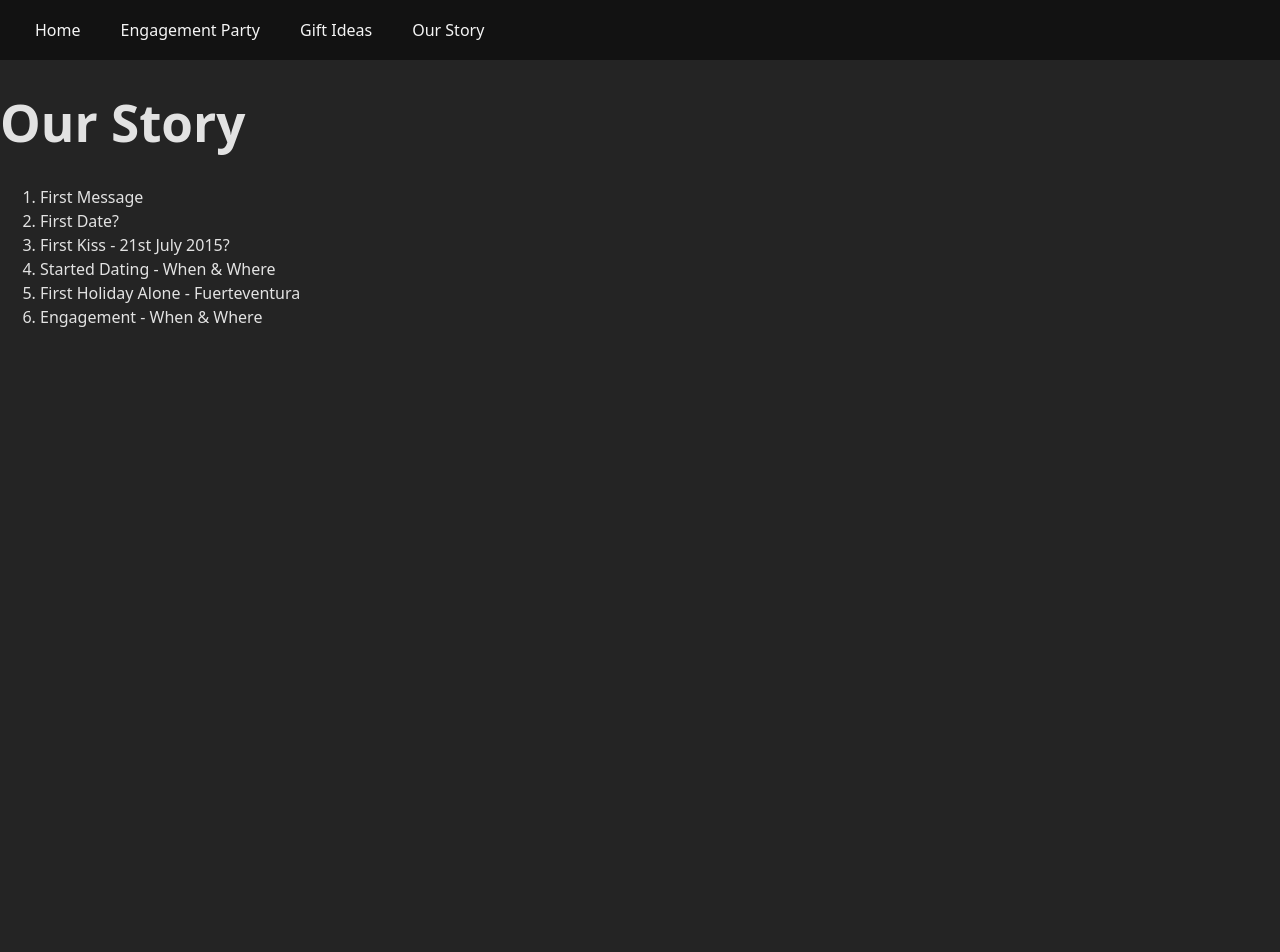
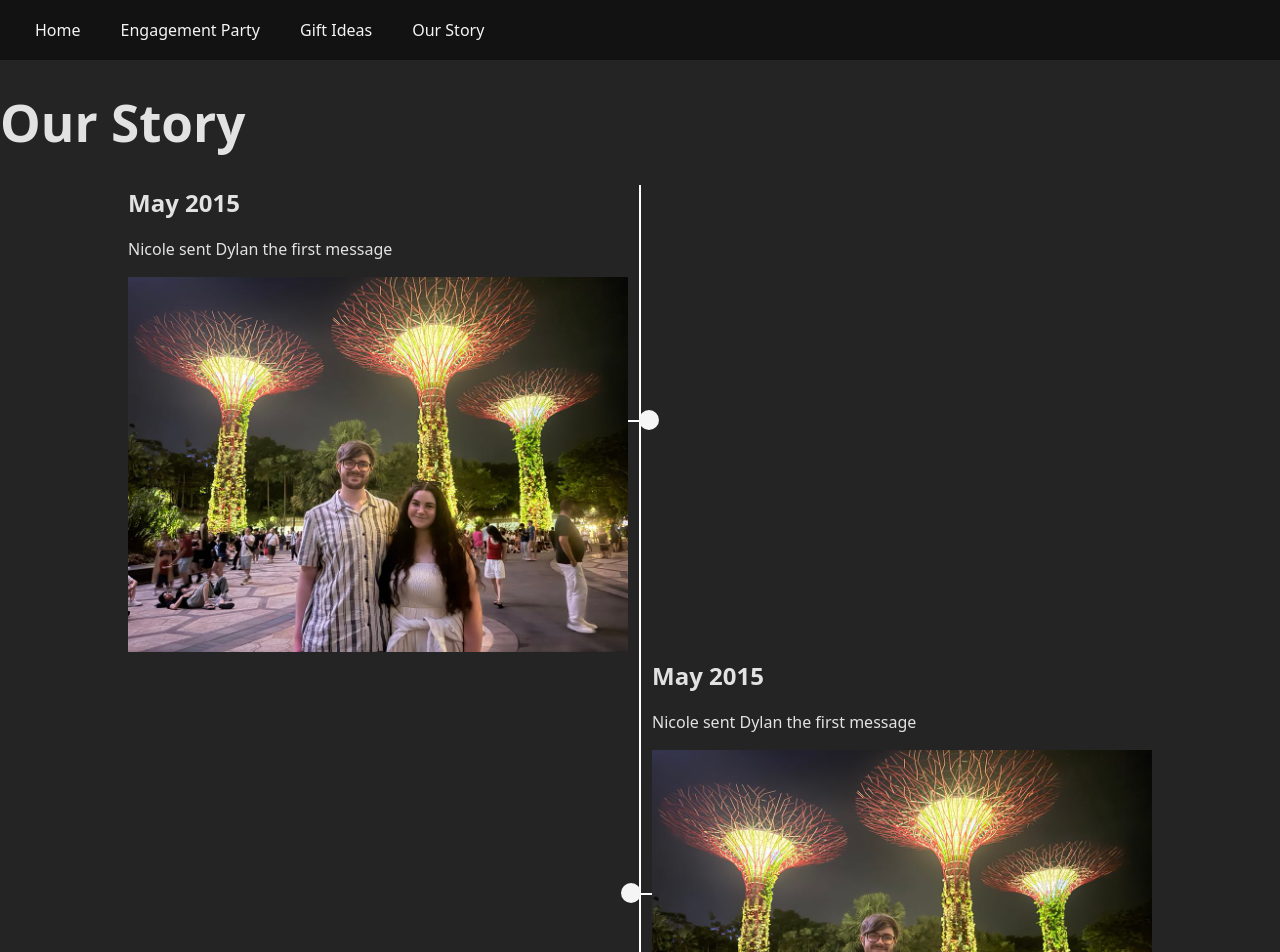
Before and after one commit to dmciver619/WeddingWebsite, a Vue app: page /WeddingWebsite/our-story in a window 1280 px wide. Shown: the top 952 px of the page. Before the commit the page ends 834 px from the top, so only its background shows below. Built offline with nearby package versions, Linux system fonts and the light colour scheme.

Commit message:
Add basic structure

```diff
--- a/src/components/views/our-story/OurStory.vue
+++ b/src/components/views/our-story/OurStory.vue
@@ -1,12 +1,117 @@
 <template>
     <h1>Our Story</h1>
 
-    <ol>
+    <div class="story-timeline-vertical">
+        <div class="story-item-container left">
+            <div class="story-item">
+                <div class="story-item-description">
+                    <h2>May 2015</h2>
+                    <p>Nicole sent Dylan the first message</p>
+                </div>
+                <div class="story-item-image-container">
+                    <img src="/src/assets/4d228af3-332b-4847-9aff-5b0adfef3e33.jpg" />
+                </div>
+            </div>
+            <div class="story-item-branch"></div>
+        </div>
+        <div class="story-item-container right">
+            <div class="story-item">
+                <div class="story-item-description">
+                    <h2>May 2015</h2>
+                    <p>Nicole sent Dylan the first message</p>
+                </div>
+                <div class="story-item-image-container">
+                    <img src="/src/assets/4d228af3-332b-4847-9aff-5b0adfef3e33.jpg" />
+                </div>
+            </div>
+            <div class="story-item-branch"></div>
+        </div>
+    </div>
+
+    <!-- <ol>
         <li>First Message</li>
         <li>First Date?</li>
         <li>First Kiss - 21st July 2015?</li>
         <li>Started Dating - When & Where</li>
         <li>First Holiday Alone - Fuerteventura</li>
         <li>Engagement - When & Where</li>
-    </ol>
+    </ol> -->
 </template>
+
+<style>
+
+.story-timeline-vertical {
+    display: flex;
+    flex-direction: column;
+    align-items: center;
+    padding: 0 10%;
+
+    .left {
+        align-self: start;
+        border-right: 2px solid white;
+
+        .story-item-branch {
+            &::after {
+                content: '';
+                display: block;
+                width: 20px;
+                height: 20px;
+                background-color: whitesmoke;
+                border-radius: 50%;
+                place-self: end;
+                top: -10px;
+                position: relative;
+                right: -11px;
+            }
+        }
+    }
+
+    .right {
+        flex-direction: row-reverse;
+        align-self: end;
+        border-left: 2px solid white;
+
+        .story-item-branch {
+
+            &::before {
+                content: '';
+                display: block;
+                width: 20px;
+                height: 20px;
+                background-color: whitesmoke;
+                border-radius: 50%;
+                place-self: start;
+                top: -10px;
+                position: relative;
+                right: 11px;
+            }
+        }
+    }
+
+    .story-item-container {
+        display: flex;
+        align-items: center;
+        width: calc(50% - 1px);
+        justify-content: space-between
+    }
+
+    .story-item-branch {
+        height: 2px;
+        width: 100%;
+        background: white;
+    }
+
+    .story-item, img {
+        max-width: 500px;
+    }
+
+    .story-item {
+        .story-item-description {
+            h2 {
+                margin: 0;
+            }
+        }
+    }
+}
+
+</style>
```
